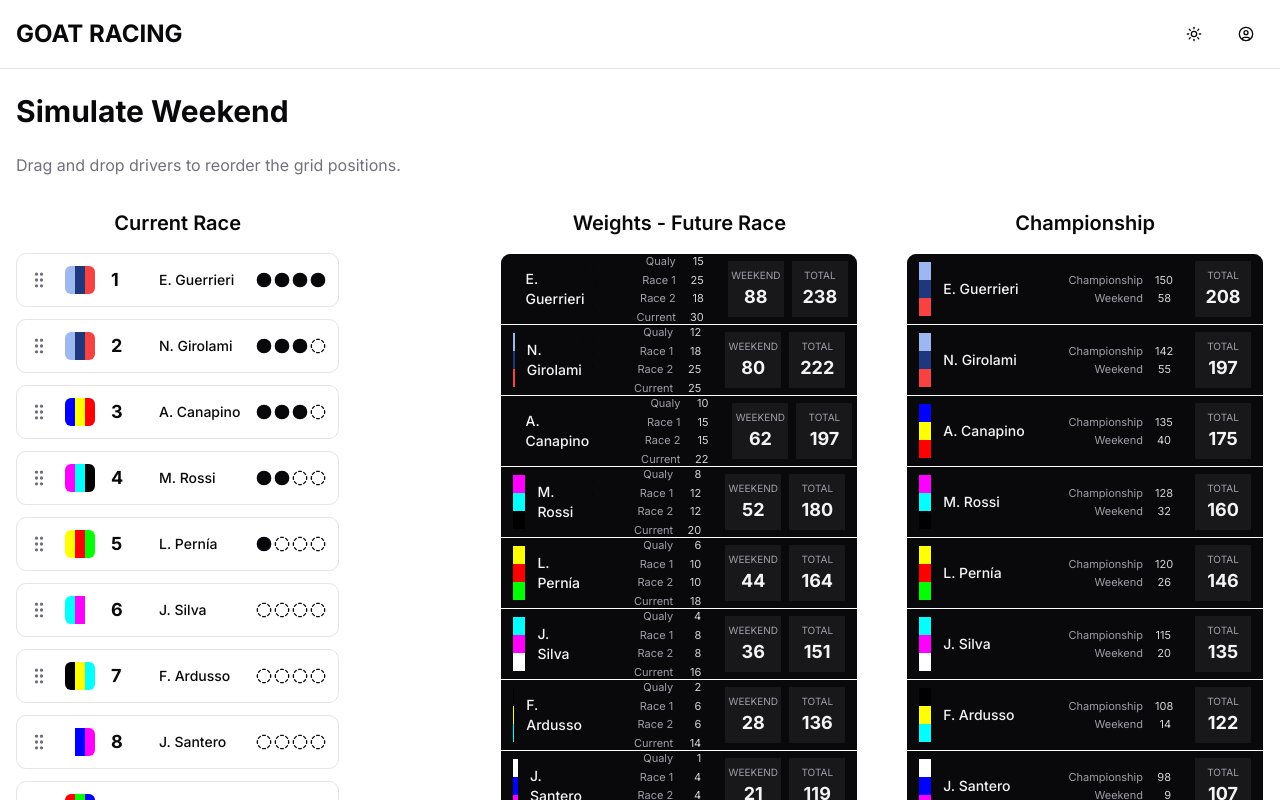
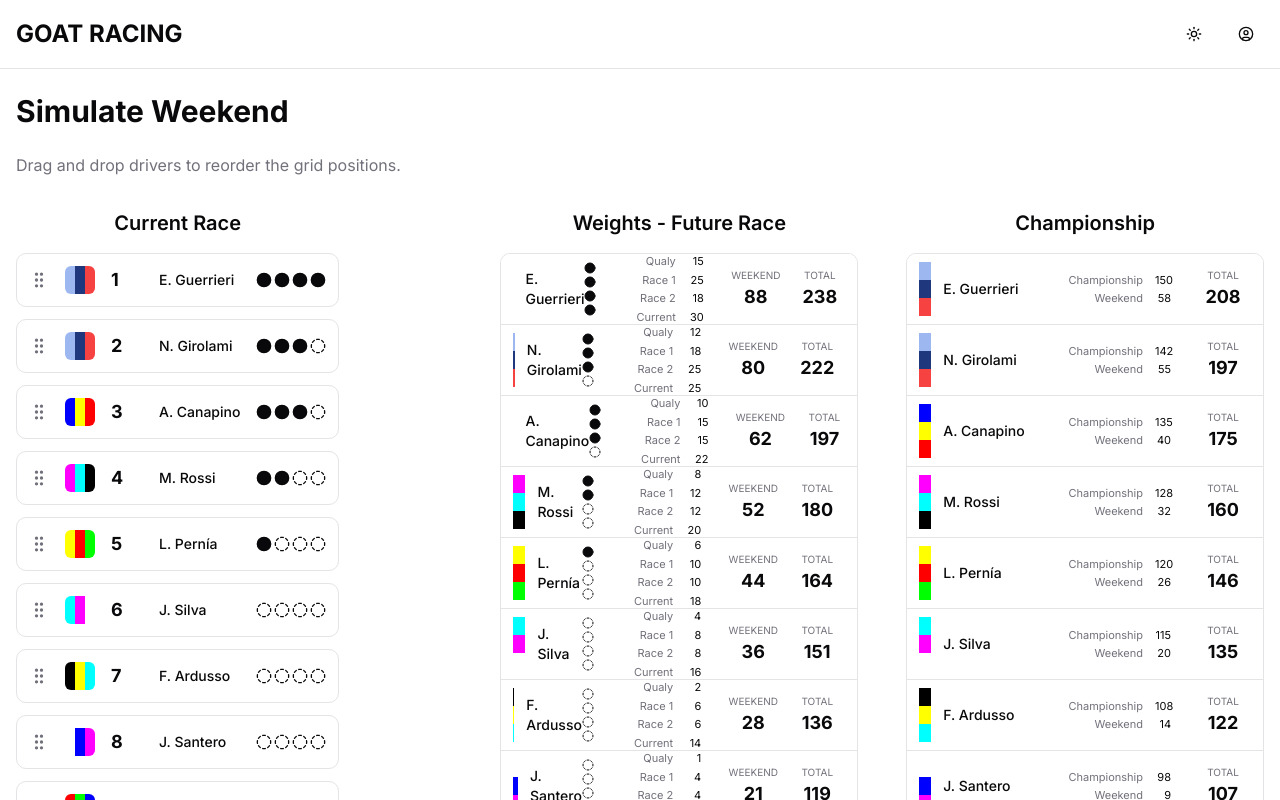
Before and after one commit to SantiagoKirylukMaclean/tcrseries-fe, a Next.js app: page /simulate in a window 1280 px wide. Shown: the top 800 px of the page. Built offline with nearby package versions, Linux system fonts and the light colour scheme.

Commit message:
Fix dark mode.

```diff
--- a/src/app/simulate/page.tsx
+++ b/src/app/simulate/page.tsx
@@ -244,9 +244,9 @@ export default function SimulatePage() {
         <div className="flex-1 grid grid-cols-2 gap-12">
           <div className="min-w-[320px]">
             <h2 className="text-xl font-semibold mb-4 text-center">Weights - Future Race</h2>
-            <div className="rounded-lg overflow-hidden border-[0.5px] border-white">
+            <div className="rounded-lg overflow-hidden border-[0.5px] border-border">
               {drivers.map((driver, index) => (
-                <div key={driver.id} className="[&:not(:last-child)]:border-b-[0.5px] [&:not(:last-child)]:border-white/30">
+                <div key={driver.id} className="[&:not(:last-child)]:border-b-[0.5px] [&:not(:last-child)]:border-border">
                   <FutureRaceItem driver={{
                     ...driver,
                     currentRacePosition: driver.position
@@ -258,9 +258,9 @@ export default function SimulatePage() {
 
           <div className="min-w-[320px]">
             <h2 className="text-xl font-semibold mb-4 text-center">Championship</h2>
-            <div className="rounded-lg overflow-hidden border-[0.5px] border-white">
+            <div className="rounded-lg overflow-hidden border-[0.5px] border-border">
               {drivers.map((driver, index) => (
-                <div key={driver.id} className="[&:not(:last-child)]:border-b-[0.5px] [&:not(:last-child)]:border-white/30">
+                <div key={driver.id} className="[&:not(:last-child)]:border-b-[0.5px] [&:not(:last-child)]:border-border">
                   <ChampionshipItem driver={driver} />
                 </div>
               ))}
--- a/src/components/championship-item.tsx
+++ b/src/components/championship-item.tsx
@@ -26,7 +26,7 @@ export function ChampionshipItem({ driver }: ChampionshipItemProps) {
   const totalPoints = driver.championshipPoints + weekendPoints
 
   return (
-    <div className="flex h-[70px] bg-zinc-950">
+    <div className="flex h-[70px] bg-background">
       <div className="flex flex-col w-[12px] py-2 ml-3">
         <div
           className="flex-1"
@@ -44,7 +44,7 @@ export function ChampionshipItem({ driver }: ChampionshipItemProps) {
 
       <div className="flex flex-1 items-center px-3">
         <div className="flex-1">
-          <div className="font-medium text-sm text-zinc-100">
+          <div className="font-medium text-sm text-foreground">
             {driver.name[0]}. {driver.surname}
           </div>
         </div>
@@ -52,18 +52,18 @@ export function ChampionshipItem({ driver }: ChampionshipItemProps) {
         <div className="flex items-center space-x-6">
           <div className="space-y-0.5 text-[11px]">
             <div className="flex justify-end gap-3">
-              <span className="text-zinc-400">Championship</span>
-              <span className="text-zinc-300 w-4 text-right">{driver.championshipPoints}</span>
+              <span className="text-muted-foreground">Championship</span>
+              <span className="text-foreground w-4 text-right">{driver.championshipPoints}</span>
             </div>
             <div className="flex justify-end gap-3">
-              <span className="text-zinc-400">Weekend</span>
-              <span className="text-zinc-300 w-4 text-right">{weekendPoints}</span>
+              <span className="text-muted-foreground">Weekend</span>
+              <span className="text-foreground w-4 text-right">{weekendPoints}</span>
             </div>
           </div>
 
-          <div className="flex flex-col items-center justify-center w-14 h-14 bg-zinc-900">
-            <div className="text-[10px] text-zinc-400">TOTAL</div>
-            <div className="text-lg font-bold text-zinc-100">{totalPoints}</div>
+          <div className="flex flex-col items-center justify-center w-14 h-14 bg-card">
+            <div className="text-[10px] text-muted-foreground">TOTAL</div>
+            <div className="text-lg font-bold text-foreground">{totalPoints}</div>
           </div>
         </div>
       </div>
--- a/src/components/future-race-item.tsx
+++ b/src/components/future-race-item.tsx
@@ -71,7 +71,7 @@ export function FutureRaceItem({ driver }: FutureRaceItemProps) {
   const totalPoints = driver.championshipPoints + weekendPoints
 
   return (
-    <div className="flex h-[70px] bg-zinc-950">
+    <div className="flex h-[70px] bg-background">
       <div className="flex flex-col w-[12px] py-2 ml-3">
         <div
           className="flex-1"
@@ -89,7 +89,7 @@ export function FutureRaceItem({ driver }: FutureRaceItemProps) {
 
       <div className="flex flex-1 items-center px-3">
         <div className="flex-1">
-          <div className="font-medium text-sm text-zinc-100">
+          <div className="font-medium text-sm text-foreground">
             {driver.name[0]}. {driver.surname}
           </div>
         </div>
@@ -101,33 +101,33 @@ export function FutureRaceItem({ driver }: FutureRaceItemProps) {
         <div className="flex items-center space-x-6">
           <div className="space-y-0.5 text-[11px]">
             <div className="flex justify-end gap-3">
-              <span className="text-zinc-400">Qualy</span>
-              <span className="text-zinc-300 w-4 text-right">{driver.qualyPoints}</span>
+              <span className="text-muted-foreground">Qualy</span>
+              <span className="text-foreground w-4 text-right">{driver.qualyPoints}</span>
             </div>
             <div className="flex justify-end gap-3">
-              <span className="text-zinc-400">Race 1</span>
-              <span className="text-zinc-300 w-4 text-right">{driver.race1Points}</span>
+              <span className="text-muted-foreground">Race 1</span>
+              <span className="text-foreground w-4 text-right">{driver.race1Points}</span>
             </div>
             {driver.race2Points !== undefined && (
               <div className="flex justify-end gap-3">
-                <span className="text-zinc-400">Race 2</span>
-                <span className="text-zinc-300 w-4 text-right">{driver.race2Points}</span>
+                <span className="text-muted-foreground">Race 2</span>
+                <span className="text-foreground w-4 text-right">{driver.race2Points}</span>
               </div>
             )}
             <div className="flex justify-end gap-3">
-              <span className="text-zinc-400">Current</span>
-              <span className="text-zinc-300 w-4 text-right">{currentRacePoints}</span>
+              <span className="text-muted-foreground">Current</span>
+              <span className="text-foreground w-4 text-right">{currentRacePoints}</span>
             </div>
           </div>
 
           <div className="flex items-center space-x-2">
-            <div className="flex flex-col items-center justify-center w-14 h-14 bg-zinc-900">
-              <div className="text-[10px] text-zinc-400">WEEKEND</div>
-              <div className="text-lg font-bold text-zinc-100">{weekendPoints}</div>
+            <div className="flex flex-col items-center justify-center w-14 h-14 bg-card">
+              <div className="text-[10px] text-muted-foreground">WEEKEND</div>
+              <div className="text-lg font-bold text-foreground">{weekendPoints}</div>
             </div>
-            <div className="flex flex-col items-center justify-center w-14 h-14 bg-zinc-900">
-              <div className="text-[10px] text-zinc-400">TOTAL</div>
-              <div className="text-lg font-bold text-zinc-100">{totalPoints}</div>
+            <div className="flex flex-col items-center justify-center w-14 h-14 bg-card">
+              <div className="text-[10px] text-muted-foreground">TOTAL</div>
+              <div className="text-lg font-bold text-foreground">{totalPoints}</div>
             </div>
           </div>
         </div>
```
